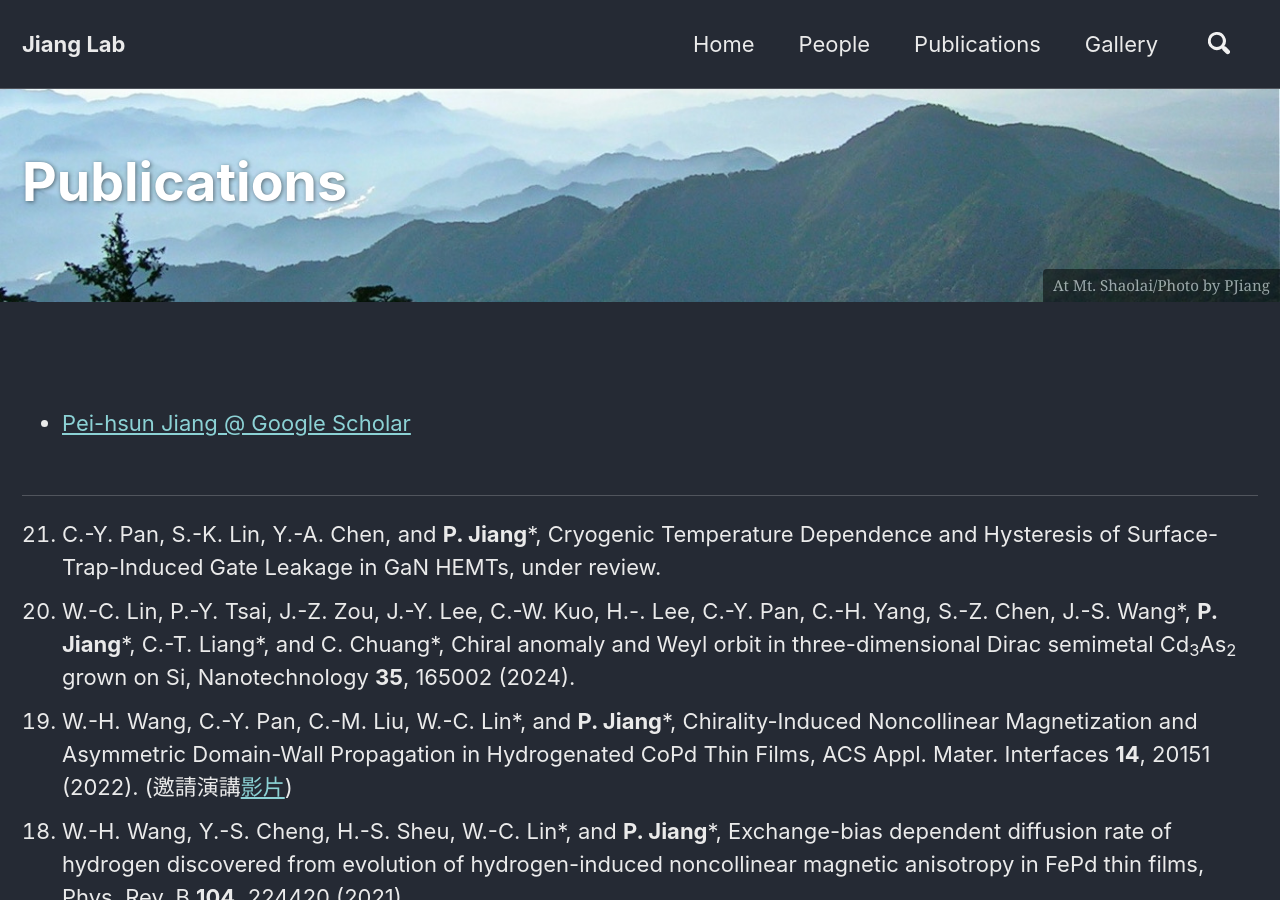
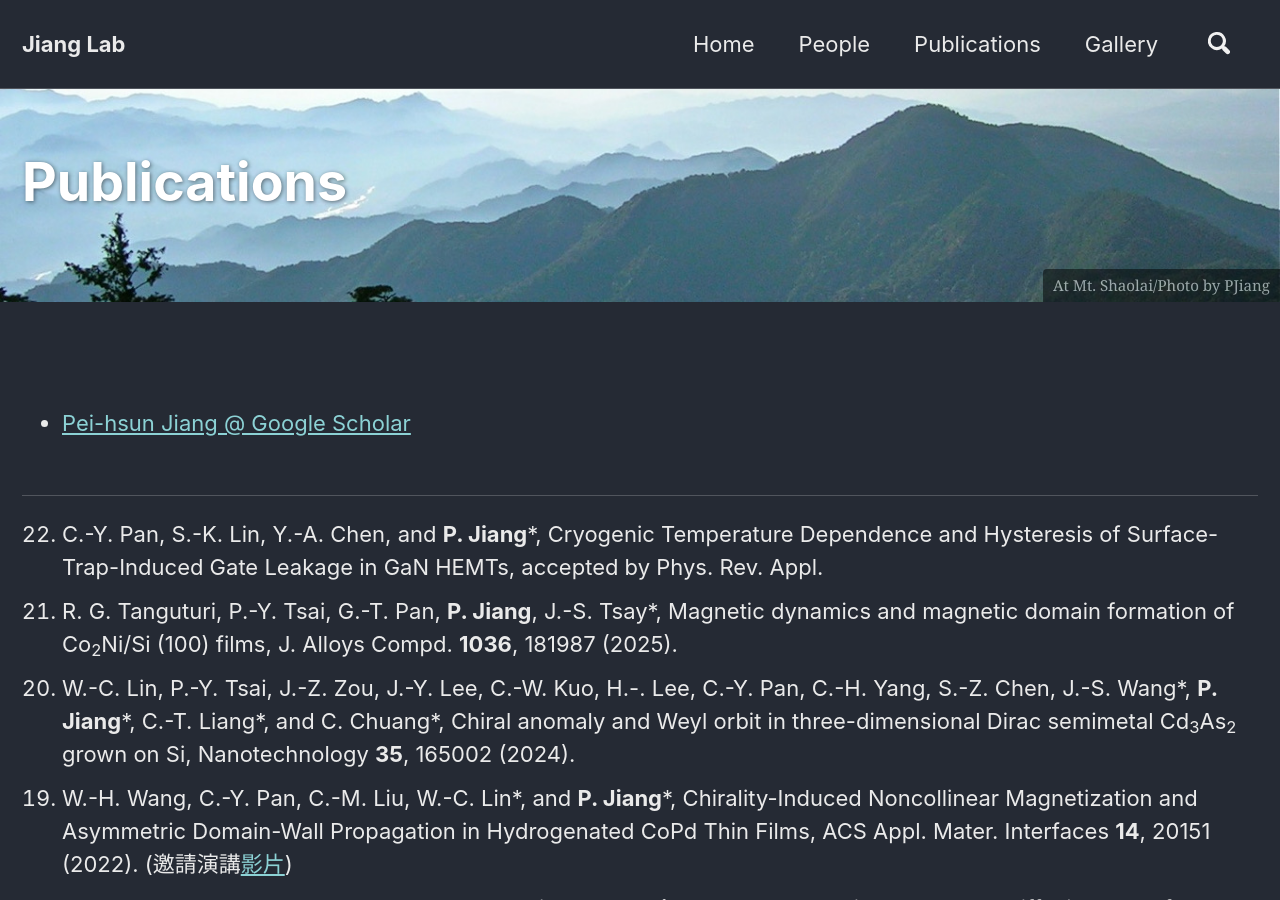
Before and after one commit to pjiang-ntnu/pjiang-ntnu.github.io, a Jekyll site: the page built from _pages/publications.md, in a window 1280 px wide and 900 px high. Built offline with Jekyll 4.4.1, drawn with Linux system fonts in a browser that asks for light colours; nearby versions of some CDN libraries; comment, search, counter and statistics services are not loaded.

Commit message:
Update publications.md

```diff
--- a/_pages/publications.md
+++ b/_pages/publications.md
@@ -33,7 +33,9 @@ referrerPolicy="no-referrer-when-downgrade"></a></div></noscript>
 ----------------------
 
 <ol reversed>
-<li> C.-Y. Pan, S.-K. Lin, Y.-A. Chen, and <b>P. Jiang</b>*, Cryogenic Temperature Dependence and Hysteresis of Surface-Trap-Induced Gate Leakage in GaN HEMTs, under review.
+<li> C.-Y. Pan, S.-K. Lin, Y.-A. Chen, and <b>P. Jiang</b>*, Cryogenic Temperature Dependence and Hysteresis of Surface-Trap-Induced Gate Leakage in GaN HEMTs, accepted by Phys. Rev. Appl.
+
+<li> R. G. Tanguturi, P.-Y. Tsai, G.-T. Pan, <b>P. Jiang</b>, J.-S. Tsay*, Magnetic dynamics and magnetic domain formation of Co<sub>2</sub>Ni/Si (100) films, J. Alloys Compd. <b>1036</b>, 181987 (2025).
 
 <li> W.-C. Lin, P.-Y. Tsai, J.-Z. Zou, J.-Y. Lee, C.-W. Kuo, H.-. Lee, C.-Y. Pan, C.-H. Yang, S.-Z. Chen, J.-S. Wang*, <b>P. Jiang</b>*, C.-T. Liang*, and C. Chuang*, Chiral anomaly and Weyl orbit in three-dimensional Dirac semimetal Cd<sub>3</sub>As<sub>2</sub> grown on Si, Nanotechnology <b>35</b>, 165002 (2024).
 
```
